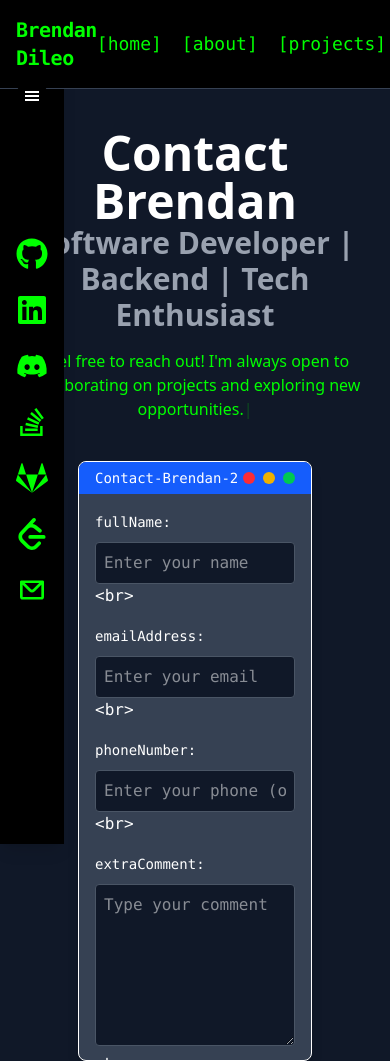
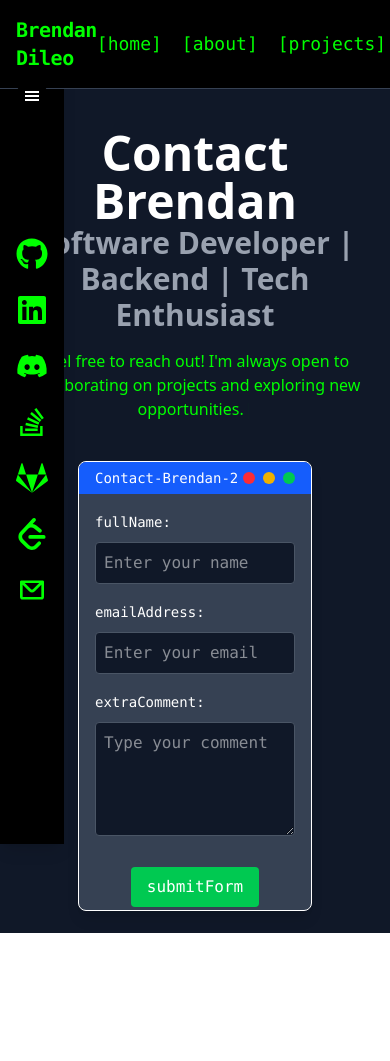
Before and after one commit to brendanddev/brendans-website, a React (Vite) app in the folder frontend/: page /contact in a window 390 px wide. Shown: the top 1061 px of the page. After the commit the page ends 933 px from the top, so only its background shows below. Built offline with nearby package versions, Linux system fonts and the light colour scheme.

Commit message:
Remove phone field and shrink terminal

```diff
--- a/frontend/src/pages/Contact.jsx
+++ b/frontend/src/pages/Contact.jsx
@@ -55,7 +55,7 @@ const Contact = () => {
                 ]}
             />
             <motion.div
-                className="w-3/5 h-[600px] bg-gray-700 rounded-lg shadow-lg flex flex-col border border-white overflow-hidden font-mono"
+                className="w-3/5 h-[450px] bg-gray-700 rounded-lg shadow-lg flex flex-col border border-white overflow-hidden font-mono"
                 initial={{ scale: 0 }}
                 animate={{ scale: 1 }}
                 transition={{ duration: 1 }}
@@ -84,7 +84,6 @@ const Contact = () => {
                                     className="w-full p-2 mt-2 bg-gray-900 text-white border border-gray-600 rounded"
                                     placeholder="Enter your name"
                                 />
-                                <p>&lt;br&gt;</p>
                             </div>
 
                             <div>
@@ -98,21 +97,6 @@ const Contact = () => {
                                     className="w-full p-2 mt-2 bg-gray-900 text-white border border-gray-600 rounded"
                                     placeholder="Enter your email"
                                 />
-                                <p>&lt;br&gt;</p>
-                            </div>
-
-                            <div>
-                                <label htmlFor="phone" className="text-sm">phoneNumber:</label>
-                                <input
-                                    type="tel"
-                                    id="phone"
-                                    name="phone"
-                                    value={formData.phone}
-                                    onChange={handleChange}
-                                    className="w-full p-2 mt-2 bg-gray-900 text-white border border-gray-600 rounded"
-                                    placeholder="Enter your phone (optional)"
-                                />
-                                <p>&lt;br&gt;</p>
                             </div>
 
                             <div>
@@ -123,16 +107,15 @@ const Contact = () => {
                                     value={formData.comment}
                                     onChange={handleChange}
                                     className="w-full p-2 mt-2 bg-gray-900 text-white border border-gray-600 rounded"
-                                    rows="6"
+                                    rows="4"
                                     placeholder="Type your comment"
                                 />
-                                <p>&lt;br&gt;</p>
                             </div>
 
                             <div className="flex justify-center">
                                 <button
                                     type="submit"
-                                    className="bg-green-500 text-white px-4 py-2 rounded mt-4 hover:bg-green-600 transition"
+                                    className="bg-green-500 text-white px-4 py-2 rounded mt-2 hover:bg-green-600 transition"
                                 >
                                     submitForm
                                 </button>
--- a/frontend/src/pages/Home.jsx
+++ b/frontend/src/pages/Home.jsx
@@ -19,9 +19,9 @@ const Home = () => {
                 title="Brendan Dileo"
                 subtitle="Software Developer | Tech Enthusiast "
                 typedTexts={[
-                    "Welcome to my portfolio-website! Want to know more about me? Enter a command into the terminal!",
-                    "I am passionate about technology, coding, and solving complex problems.",
-                    "You can often find me working on personal projects, exploring new frameworks, or playing around with hardware."
+                    "Welcome to my portfolio-website!",
+                    "Want to know more about me? Enter a command into the terminal!",
+                    "I am passionate about technology, coding, and solving complex problems."
                 ]}
             />
             </div>
--- a/frontend/src/pages/Projects.jsx
+++ b/frontend/src/pages/Projects.jsx
@@ -46,7 +46,6 @@ const Projects = () => {
 
             <motion.div className="grid md:grid-cols-3 gap-6 p-6">
                 {projectData.map((project, index) => (
-                    // Applies the animation to the generated card
                     <motion.div
                         key={index}
                         initial={{ scale: 0.8, opacity: 0 }}
@@ -59,7 +58,15 @@ const Projects = () => {
                             <p className="mb-4 text-sm font-normal text-gray-400">{project.desc}</p>
                             <div className="flex space-x-4 mb-3 text-green-400">
                                 {project.icons.map((icon, i) => (
-                                    <i key={i} className={`${icon} text-3xl`}></i>
+                                    <a
+                                        key={i}
+                                        href={project.link} // or a different link if needed
+                                        target="_blank"
+                                        rel="noopener noreferrer"
+                                        className="hover:text-green-300 transition-colors"
+                                    >
+                                        <i className={`${icon} text-3xl`}></i>
+                                    </a>
                                 ))}
                                 {project.extraIcon}
                             </div>
```
Also changed, not shown: 1 other file (tests, documents, lock files or other folders).
